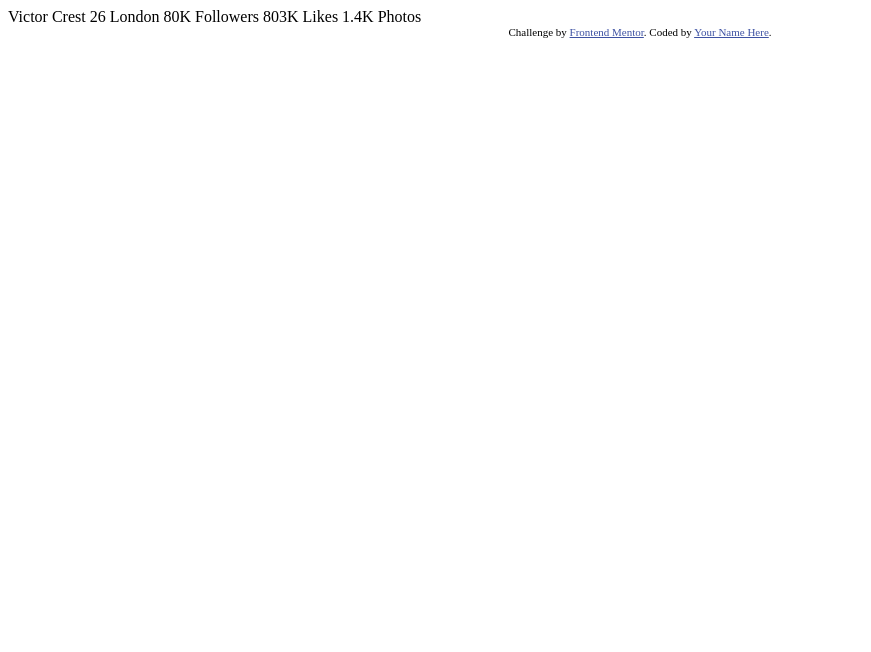
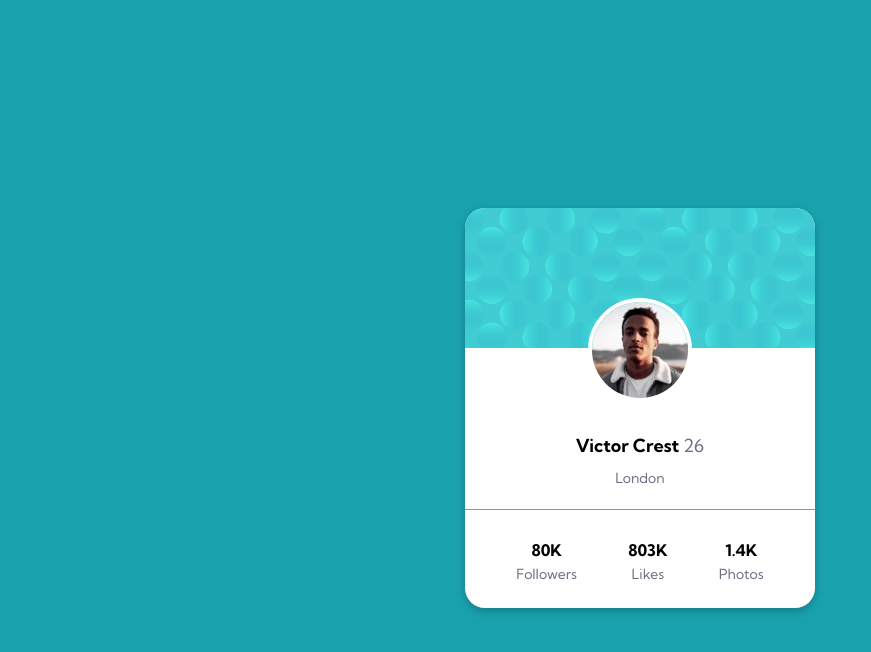
Before and after one commit to trazip/profile-card-component-main, a plain HTML site: page index.html in a window 1280 px wide. Shown: the whole page, without its empty margins (0-871 px from the left). Drawn offline with Linux system fonts and the light colour scheme.

Commit message:
Card done except svgs

```diff
--- /dev/null
+++ b/assets/style.css
@@ -0,0 +1,116 @@
+/* .attribution { font-size: 11px; text-align: center; }
+.attribution a { color: hsl(228, 45%, 44%); } */
+@import url('https://fonts.googleapis.com/css2?family=Kumbh+Sans:wght@400;700&display=swap');
+
+body {
+  background-color: hsl(185, 75%, 39%);
+  display: flex;
+  justify-content: center;
+  align-items: center;
+  height: 100vh;
+  font-family: 'Kumbh Sans', sans-serif;
+}
+
+.container {
+  display: flex;
+  justify-content: center;
+  align-items: center;
+}
+
+.card {
+  z-index: 10;
+  overflow: hidden;
+  width: 350px;
+  background-color: #FFFFFF;
+  border-radius: 20px;
+  box-shadow: rgba(0, 0, 0, 0.24) 0px 3px 8px;
+}
+
+.card-header {
+  height: 140px;
+  background-image: url('./images/bg-pattern-card.svg');
+}
+
+.card-body {
+  /* height: 235px; */
+  display: flex;
+  flex-direction: column;
+  align-items: center;
+}
+
+.image-wrapper {
+  display: flex;
+  justify-content: center;
+  margin-top: -50px;
+}
+
+.card-body img {
+  border-radius: 50%;
+  border: 4px solid #FFFFFF;
+}
+
+.content {
+  padding: 20px 0px 10px 0px;
+  width: 100%;
+}
+
+.content h1 {
+  font-size: 18px;
+  text-align: center;
+}
+
+.content h2 {
+  font-weight: 400;
+  text-align: center;
+  font-size: 14px;
+  color: hsl(227, 10%, 46%);
+}
+
+.content span {
+  color: hsl(227, 10%, 46%);
+  font-weight: 400;
+}
+
+.card-footer {
+  width: 100%;
+  height: 100%;
+  display: flex;
+  justify-content: space-evenly;
+  align-items: center;
+  border-top: 1px solid hsl(0, 0%, 59%);
+  padding-top: 30px;
+  padding-bottom: 25px;
+}
+
+.element {
+  display: flex;
+  flex-direction: column;
+  align-items: center;
+}
+
+.subtitle {
+  font-size: 14px;
+  font-weight: 400;
+  color: hsl(227, 10%, 46%);
+}
+
+.accent {
+  font-weight: 700;
+  margin-bottom: 5px;
+}
+
+.bg-container {
+  position: relative;
+  z-index: 0;
+}
+
+.upper-left-sgv {
+  position: absolute;
+  bottom: 50%;
+  right: 50%;
+}
+
+.bottom-right-sgv {
+  position: absolute;
+  background-position: right 50vw bottom 40vh, left 50vw top 50vh;
+}
--- a/index.html
+++ b/index.html
@@ -3,33 +3,63 @@
 <head>
   <meta charset="UTF-8">
   <meta name="viewport" content="width=device-width, initial-scale=1.0"> <!-- displays site properly based on user's device -->
-
   <link rel="icon" type="image/png" sizes="32x32" href="./images/favicon-32x32.png">
-
+  <link rel="stylesheet" href="./assets/style.css">
   <title>Frontend Mentor | Profile card component</title>
-
-  <!-- Feel free to remove these styles or customise in your own stylesheet 👍 -->
-  <style>
-    .attribution { font-size: 11px; text-align: center; }
-    .attribution a { color: hsl(228, 45%, 44%); }
-  </style>
 </head>
 <body>
-  Victor Crest
-  26
-  London
-
+  <div class="container">
+    <div class="card">
+      <div class="card-header">
+      </div>
+      <div class="card-body">
+        <div class="image-wrapper">
+        <img src="assets/images/image-victor.jpg" alt="victor">
+        </div>
+        <div class="content">
+          <h1>Victor Crest <span>26</span></h1>
+          <h2>London</h2>
+        </div>
+        <div class="card-footer">
+          <div class="element">
+            <div class="accent">
               80K
+            </div>
+            <div class="subtitle">
               Followers
-
+            </div>
+          </div>
+          <div class="element">
+            <div class="accent">
               803K
+            </div>
+            <div class="subtitle">
               Likes
-
+            </div>
+          </div>
+          <div class="element">
+            <div class="accent">
               1.4K
+            </div>
+            <div class="subtitle">
               Photos
-  <div class="attribution">
+            </div>
+          </div>
+        </div>
+      </div>
+    </div>
+  </div>
+  <!-- <div class="bg-container">
+    <div class="upper-left-sgv">
+      <img src="./assets/images/bg-pattern-top.svg" alt="">
+    </div>
+    <div class="bottom-right-sgv">
+      <img src="./assets/images/bg-pattern-bottom.svg" alt="">
+    </div>
+  </div> -->
+  <!-- <div class="attribution">
     Challenge by <a href="https://www.frontendmentor.io?ref=challenge" target="_blank">Frontend Mentor</a>.
     Coded by <a href="#">Your Name Here</a>.
-  </div>
+  </div> -->
 </body>
 </html>
```
Also changed, not shown: assets/images/bg-pattern-bottom.svg (renamed from images/bg-pattern-bottom.svg), assets/images/bg-pattern-card.svg (renamed from images/bg-pattern-card.svg), assets/images/bg-pattern-top.svg (renamed from images/bg-pattern-top.svg), assets/images/favicon-32x32.png (renamed from images/favicon-32x32.png), assets/images/image-victor.jpg (renamed from images/image-victor.jpg). Lines whose indentation alone changed are shown as unchanged.
